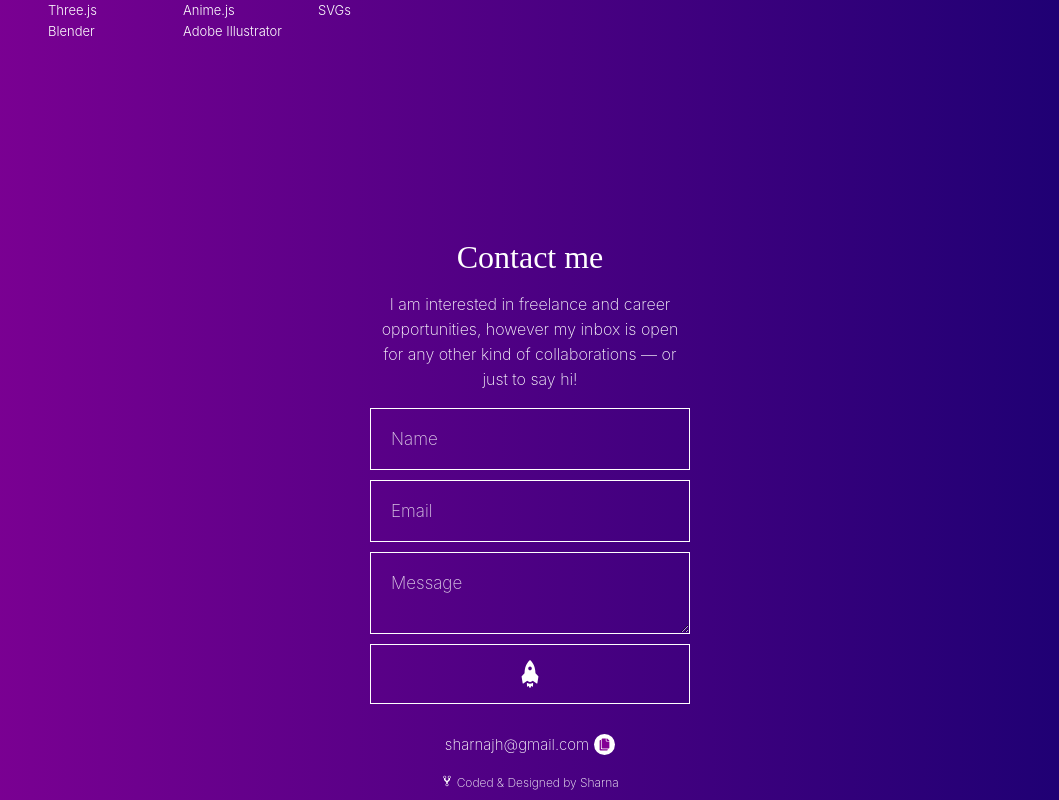
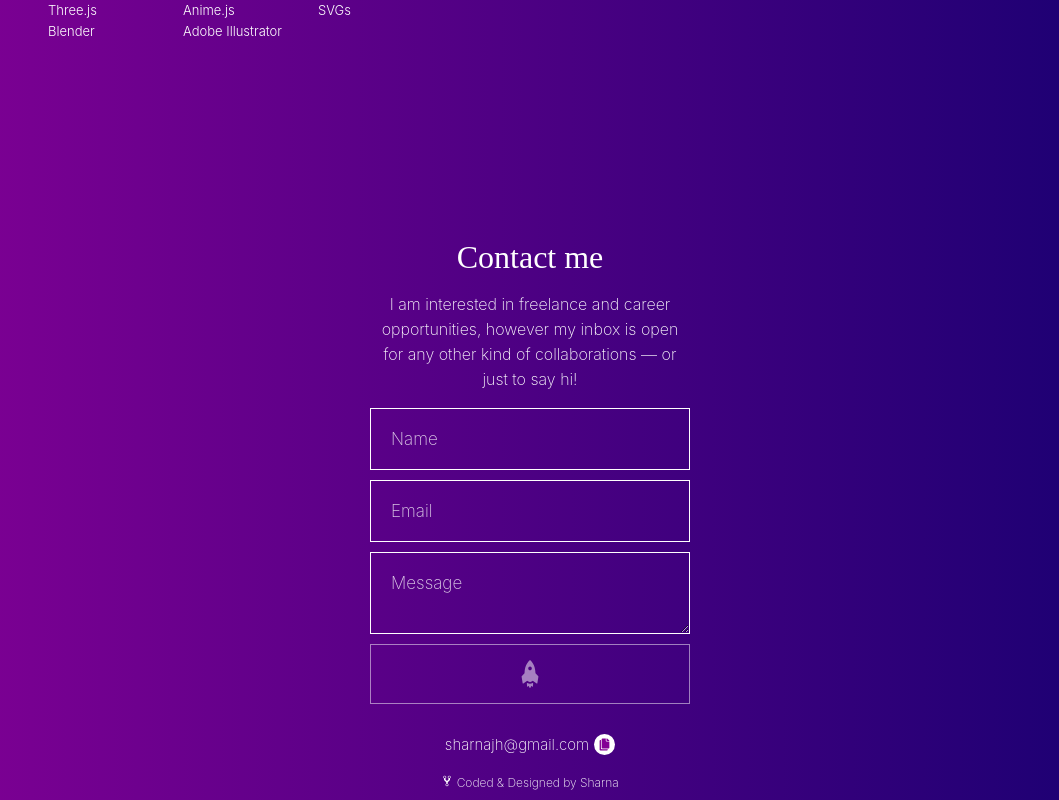
Before and after one commit to sharnajh/sharna, a React (Create React App) app: page / in a window 1280 px wide. Shown: the part 1402-2202 px from the top of the page, without its empty margins (110-1169 px from the left). Built offline with nearby package versions, Linux system fonts and the light colour scheme; no server answers.

Commit message:
form adjustment

```diff
--- a/src/Form.js
+++ b/src/Form.js
@@ -107,13 +107,13 @@ class Form extends Component {
       })
       .add({
         targets: ".siz",
-        translateY: "20px",
+        translateY: "30px",
         duration: 250
       })
       .add({
         targets: ".siz",
         translateY: "-300px",
-        duration: 250
+        duration: 400
       })
       .add({
         targets: ".siz",
@@ -245,6 +245,12 @@ class Form extends Component {
           type="submit"
           onMouseEnter={() => this.validateForm(true)}
           onMouseLeave={() => this.validateForm(false)}
+          style={{
+            opacity:
+                  name.length > 0 && email.length > 0 && email.includes("@")
+                    ? "1"
+                    : "0.5"
+          }}
         >
           <svg width="100%" height="100%" id="rectwrap">
             <rect
--- a/src/assets/CSS/App.css
+++ b/src/assets/CSS/App.css
@@ -311,14 +311,14 @@ a:active {
   font-family: -apple-system, BlinkMacSystemFont, "Segoe UI", Roboto, Oxygen,
     Ubuntu, Cantarell, "Open Sans", "Helvetica Neue", sans-serif;
   cursor: pointer;
-  transition: 0.35s cubic-bezier(0.25, 0.1, 0, 2.05);
+  transition: 0.75s cubic-bezier(0.25, 0.1, 0, 2.05);
   display: inline-block;
   transform: rotate(90deg)
 }
 
 #email:hover {
-  transform: translateY(-3px) rotate(90deg);
-  transition: 0.35s cubic-bezier(0.25, 0.1, 0, 2.05);
+  transform: translateY(-2px) rotate(90deg);
+  transition: 0.75s cubic-bezier(0.25, 0.1, 0, 2.05);
   color: #ff1a82;
 }
 
@@ -349,13 +349,13 @@ a:active {
   padding: 10px;
   transform: rotate(-90deg);
   display: inline-block;
-  transition: 0.35s cubic-bezier(0.25, 0.1, 0, 2.05);
+  transition: 0.75s cubic-bezier(0.25, 0.1, 0, 2.05);
   color: white;
 }
 
 #socialmedia svg:hover {
-  transform: translateX(-3px) rotate(-90deg);
-  transition: 0.35s cubic-bezier(0.25, 0.1, 0, 2.05);
+  transform: translateX(-2px) rotate(-90deg);
+  transition: 0.75s cubic-bezier(0.25, 0.1, 0, 2.05);
   color: #ff1a82;
 }
 
```
